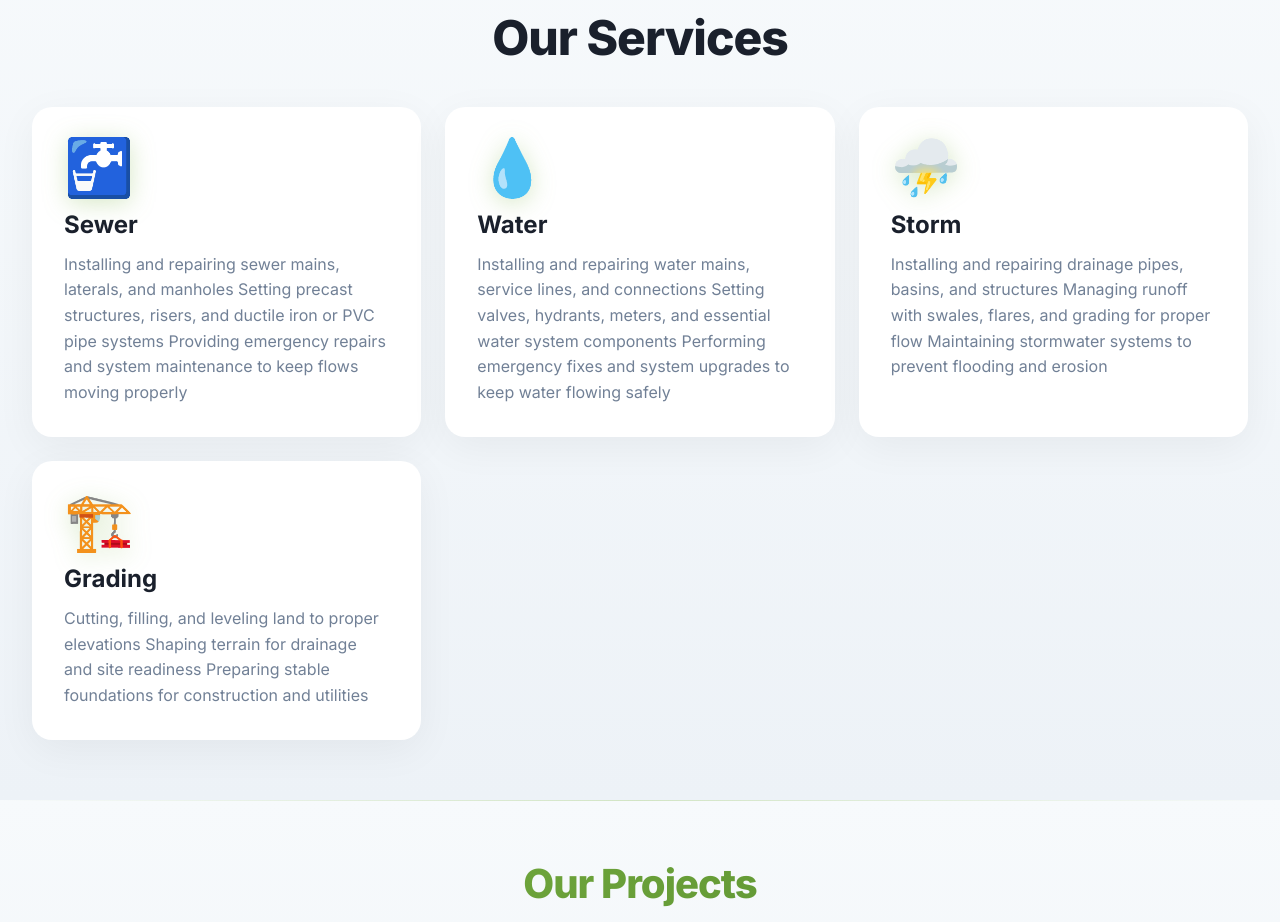
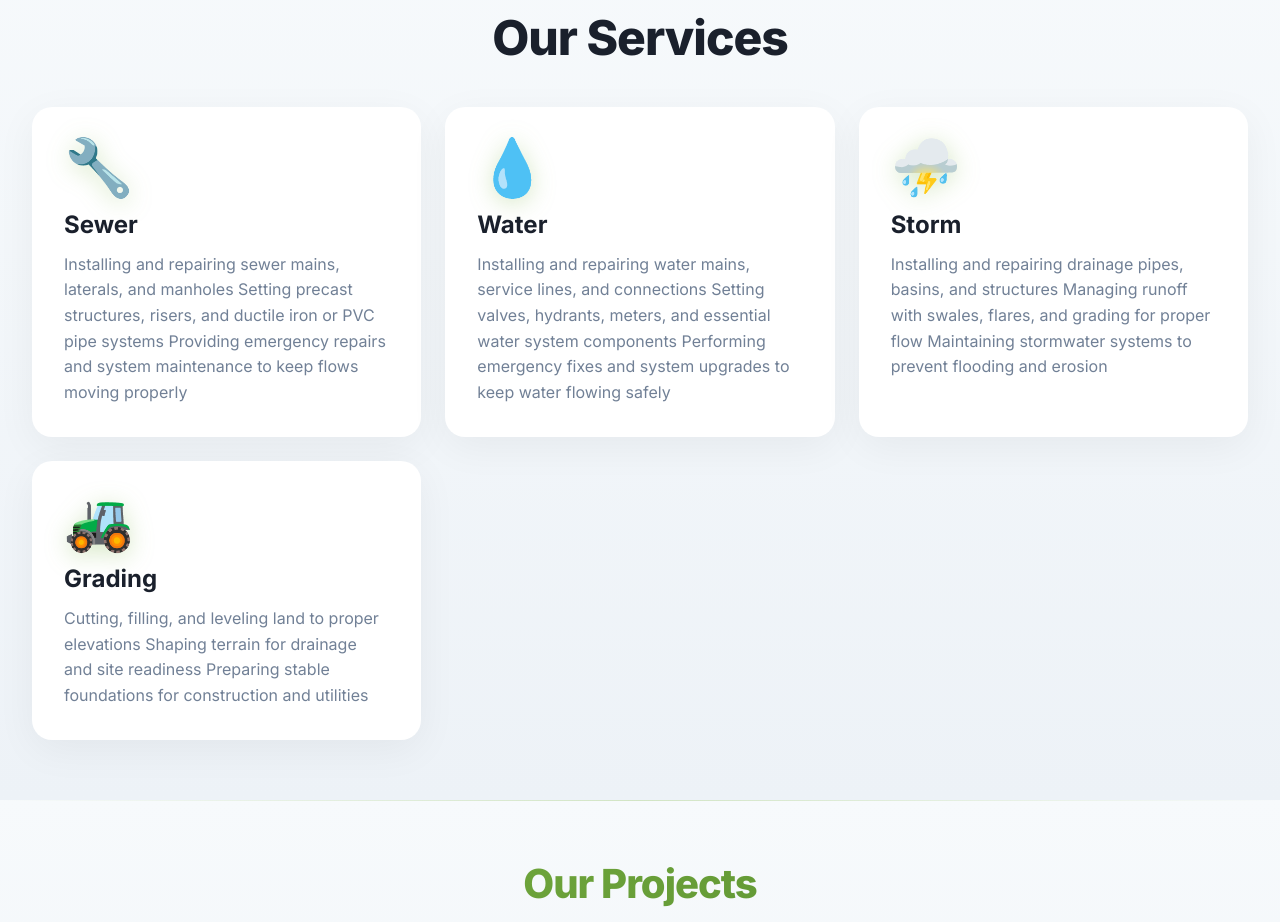
Before and after one commit to simmonscivilgroupinc-hue/SimmonsCivilGroupInc, a React (Vite) app in the folder civil-group-site/: page / in a window 1280 px wide. Shown: the part 1240-2162 px from the top of the page. Built offline with nearby package versions, Linux system fonts and the light colour scheme; no server answers.

Commit message:
Update service icons: wrench for sewer pipe, tractor for grading/digger

```diff
--- a/civil-group-site/src/pages/ModernHome.jsx
+++ b/civil-group-site/src/pages/ModernHome.jsx
@@ -277,7 +277,7 @@ const ModernHome = () => {
           <div className="services-grid">
             {content.services.items.map((service, index) => {
               // Icon mapping for each service
-              const serviceIcons = ['🚰', '💧', '⛈️', '🏗️'];
+              const serviceIcons = ['🔧', '💧', '⛈️', '🚜'];
 
               return (
               <motion.div
```
